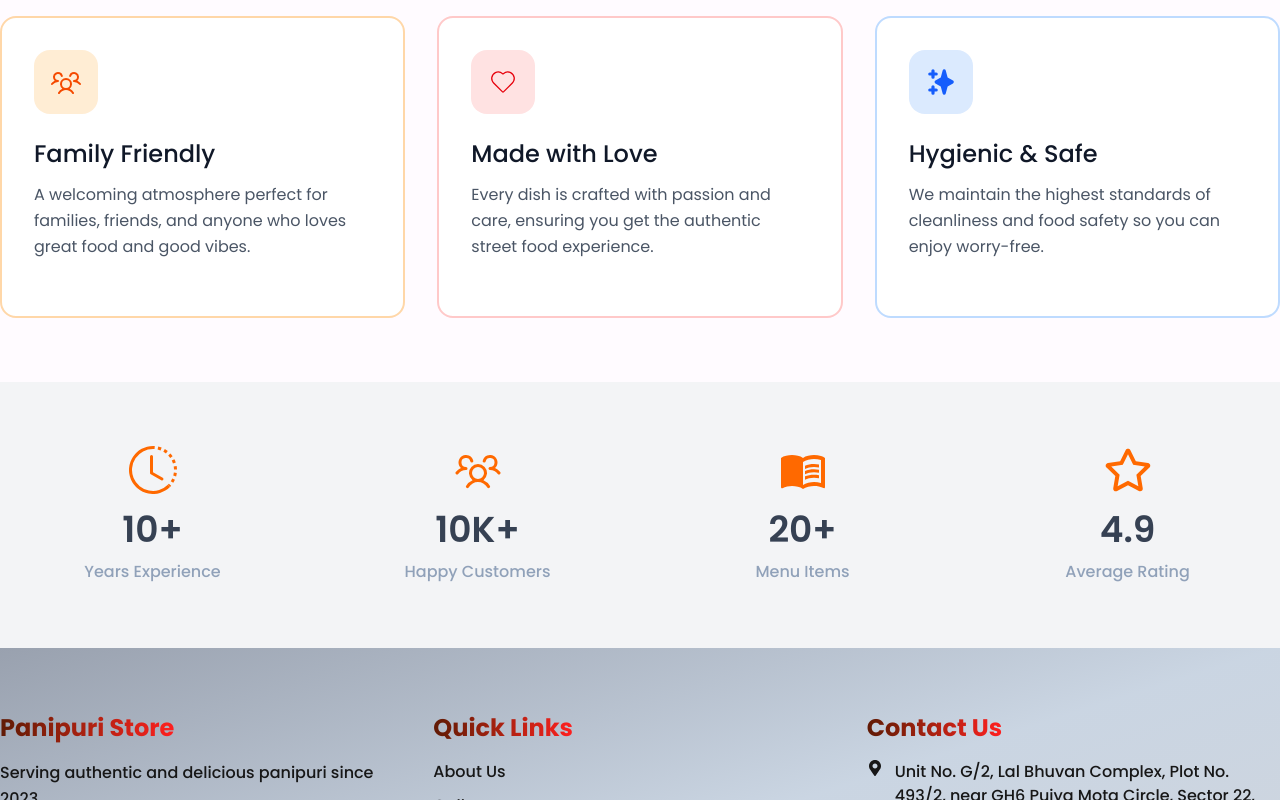
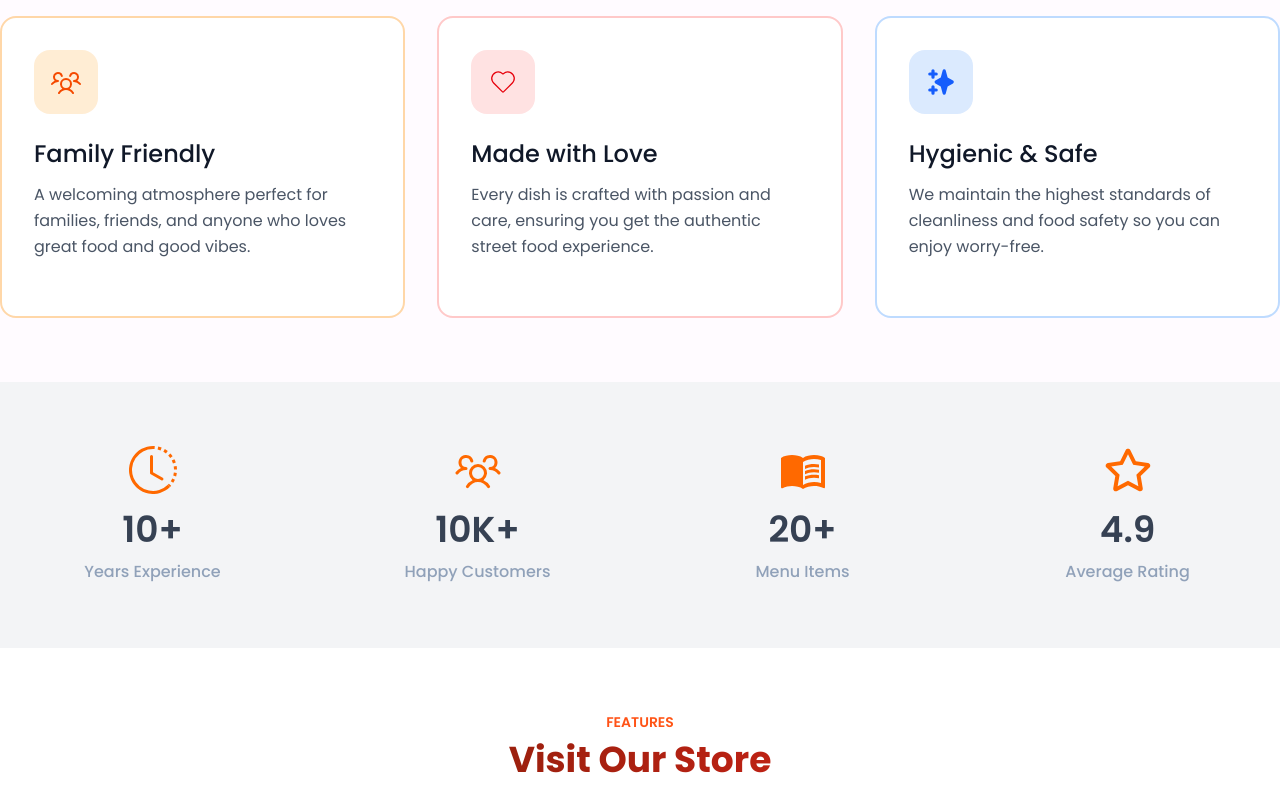
Before and after one commit to Cypher-Metrix/Patnagar-Panipuri, a React (Vite) app: page / in a window 1280 px wide. Shown: the part 2000-2800 px from the top of the page. Built offline with nearby package versions, Linux system fonts and the light colour scheme.

Commit message:
[Add] VisitOurStore: Added VisitOurStore component with contact information.

```diff
--- a/package.json
+++ b/package.json
@@ -10,7 +10,7 @@
     "preview": "vite preview"
   },
   "dependencies": {
-    "@tailwindcss/vite": "^4.1.17",
+    "@tailwindcss/vite": "^4.1.18",
     "aos": "^2.3.4",
     "html-react-parser": "^5.2.10",
     "react": "^19.2.0",
@@ -19,7 +19,7 @@
     "react-icons": "^5.5.0",
     "react-slick": "^0.31.0",
     "slick-carousel": "^1.8.1",
-    "tailwindcss": "^4.1.17"
+    "tailwindcss": "^4.1.18"
   },
   "devDependencies": {
     "@eslint/js": "^9.39.1",
--- a/src/App.jsx
+++ b/src/App.jsx
@@ -6,6 +6,7 @@ import HeroBanner from "./components/HeroBanner";
 import Feature from "./components/Feature";
 import Testimonial from "./components/Testimonial";
 import Counter from "./components/Counter";
+import VisitOurStore from "./components/VisitOurStore";
 import Footer from "./components/Footer";
 
 export default function App() {
@@ -26,6 +27,7 @@ export default function App() {
             <Testimonial />
             <Feature />
             <Counter />
+            <VisitOurStore/>
             <Footer />
         </>
     );
--- a/src/assets/data.jsx
+++ b/src/assets/data.jsx
@@ -6,15 +6,16 @@ import newsletterBG from './newsletter-bg.png'
 import { PiUsersThree } from 'react-icons/pi'
 import { CiHeart } from 'react-icons/ci'
 import { HiSparkles } from 'react-icons/hi'
-import { MdMenuBook } from 'react-icons/md'
+import { MdMenuBook, MdOutlineMail, MdOutlineLocationOn, MdOutlineWatchLater } from 'react-icons/md'
 import { BsClockHistory } from 'react-icons/bs'
-import { FaRegStar } from 'react-icons/fa'
 import {
+    FaRegStar,
     FaMapMarkerAlt,
     FaPhoneAlt,
     FaEnvelope,
 } from "react-icons/fa";
 import { SiZomato, SiFacebook, SiInstagram } from "react-icons/si";
+import { FiPhone } from "react-icons/fi";
 
 export const HomePageTextContent = {
     settings: {
@@ -325,3 +326,39 @@ export const footerData = {
     },
     copyrightText: "2025 Patnagar Panipuri. All rights reserved."
 };
+
+export const visitOurStoreDatas = {
+    settings: {
+        textAlignment: "center",
+    },
+
+    intoTextContent: {
+        headingTitle: 'Visit Our Store',
+        headingTitleSize: 'h2',
+        subheading: 'FEATURES',
+        description: 'Come experience the authentic taste in person',
+    },
+
+    visitOurStoreData: [
+        {
+            icon: MdOutlineLocationOn,
+            title: "Address",
+            content: "Unit No. G/2, Lal Bhuvan Complex, Plot No. 493/2, near GH6 Pujya Mota Circle, Sector 22, Gandhinagar, Gujarat 382021"
+        },
+        {
+            icon: FiPhone,
+            title: "Phone",
+            content: "+91 9664864133"
+        },
+        {
+            icon: MdOutlineMail,
+            title: "E-mail",
+            content: "patnagarpanipuri@gmail.com"
+        },
+        {
+            icon: MdOutlineWatchLater,
+            title: "Open Hours",
+            content: "Everyday: 10:00 AM - 7:00 PM"
+        },
+    ]
+}
--- /dev/null
+++ b/src/components/VisitOurStore.jsx
@@ -0,0 +1,57 @@
+import { visitOurStoreDatas } from "../assets/data";
+import IntroText from "./shared/_IntroText";
+
+
+export default function VisitOurStore(){
+    const { intoTextContent, settings, visitOurStoreData} = visitOurStoreDatas;
+
+    return (
+        <section className="visit-our-store-section bg-white" id="visit-our-store">
+            <div className="inner-wrap">
+                <div className="container relative">
+
+                    <IntroText intoTextContent={intoTextContent} settings={settings} />
+
+                    <div className="flex gap-4 justify-center bg-orange-50 flex-wrap mt-10">
+                        <div className="w-full lg:w-1/2 max-w-2xl h-screen">
+                            <iframe src="https://www.google.com/maps/embed?pb=!1m18!1m12!1m3!1d3666.0615745227556!2d72.65752080000001!3d23.240846299999998!2m3!1f0!2f0!3f0!3m2!1i1024!2i768!4f13.1!3m3!1m2!1s0x395c2b2667735d97%3A0xd72c00a234bda722!2sPatnagar%20Panipuri!5e0!3m2!1sen!2sin!4v1766425762071!5m2!1sen!2sin" loading="lazy" className="w-full h-screen"></iframe>
+                        </div>
+
+                        <div className="flex flex-col gap-6 max-w-2xl mx-auto bg-white rounded-xl shadow-md p-8 m-auto">
+                            <div>
+                                <h2 className="text-4xl font-bold m-0">
+                                    Contact Information
+                                </h2>
+
+                                <p className="text-base mb-1 max-w-sm">
+                                    Reach out to us through any of these channels. We're always happy to help!
+                                </p>
+                            </div>
+                            {visitOurStoreData.map((item, idx) => (
+                                <div key={idx} className="flex flex-wrap items-start gap-5 bg-orange-50 rounded-2xl px-6 py-5 contact-card">
+                                    <div className="flex-shrink-0 w-12 h-12 rounded-full bg-orange-500 flex items-center justify-center contact-icon">
+                                        {item.icon && (
+                                            <item.icon
+                                                size={22}
+                                                className="text-white"
+                                            />
+                                        )}
+                                    </div>
+
+                                    <div className="flex flex-col flex-1">
+                                        <h3 className="text-gray-900 text-lg font-medium leading-none mb-1">
+                                            {item.title}
+                                        </h3>
+                                        <p className="text-gray-700 text-sm max-w-lg leading-none m-0 break-words">
+                                            {item.content}
+                                        </p>
+                                    </div>
+                                </div>
+                            ))}
+                        </div>
+                    </div>
+                </div>
+            </div>
+        </section>
+    );
+}
--- /dev/null
+++ b/src/css/visit_our_store.css
@@ -0,0 +1,4 @@
+.contact-card:hover .contact-icon {
+    transform: scale(1.15);
+    transition: transform 0.15s cubic-bezier(.4,0,.2,1);
+}
--- a/src/index.css
+++ b/src/index.css
@@ -3,6 +3,7 @@
 @import "./css/testimonial.css";
 @import "./css/features.css";
 @import "./css/counter.css";
+@import "./css/visit_our_store.css";
 @import "./css/footer.css";
 @import "tailwindcss";
 @import "slick-carousel/slick/slick.css";
```
Also changed, not shown: 1 other file (tests, documents, lock files or other folders).
